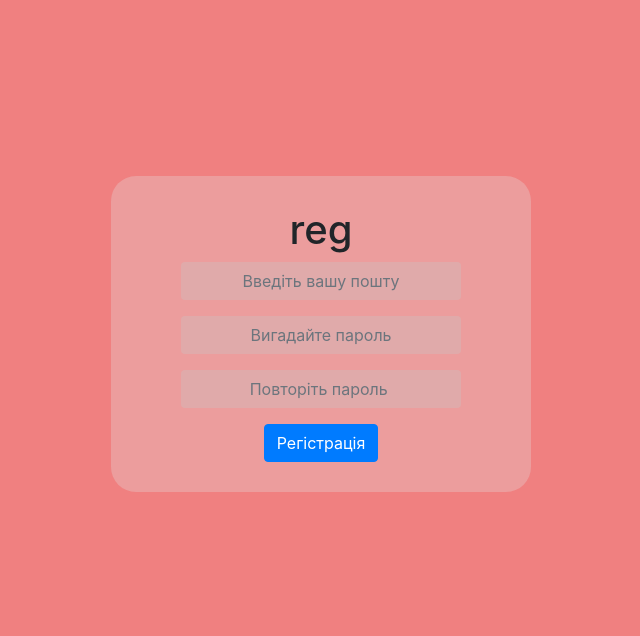
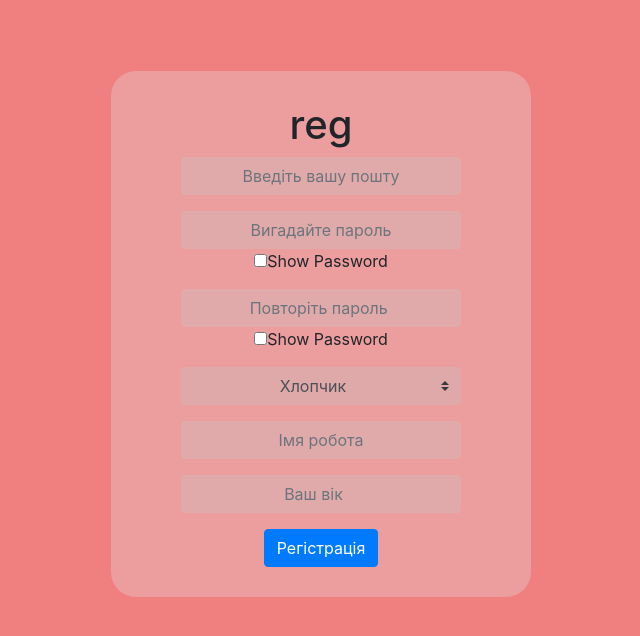
Before and after one commit to Neshell/ruh, a PHP site: page / in a window 1280 px wide. Shown: the part 66-702 px from the top of the page, without its empty margins (319-959 px from the left). Run offline with PHP 8.4, Linux system fonts and the light colour scheme; some libraries are stand-ins or nearby versions.

Commit message:
1 step registration

```diff
--- a/application/views/main-view.php
+++ b/application/views/main-view.php
@@ -5,10 +5,27 @@
                aria-describedby="emailHelp">
     </div>
     <div class="form-group">
-        <input type="password" placeholder="Вигадайте пароль" class="form-control" id="exampleInputPassword1">
+        <input type="password" placeholder="Вигадайте пароль" class="password form-control" id="exampleInputPassword">
+        <input type="checkbox" onclick="myFunction(this.id)" id="checkbox1">Show Password
+
     </div>
     <div class="form-group">
-        <input type="password" placeholder="Повторіть пароль " class="form-control" id="exampleInputPassword1">
+        <input type="password" placeholder="Повторіть пароль " class="password form-control" id="exampleInputPassword1">
+        <input type="checkbox" onclick="myFunction(this.id)" id="checkbox2">Show Password
+    </div>
+    <div class="form-group">
+        <select class="custom-select form-control mr-sm-2" id="inlineFormCustomSelect">
+            <option value="0" selected>Хлопчик</option>
+            <option value="1">Дівчинка</option>
+        </select>
+    </div>
+    <div class="form-group">
+        <input type="text" class="form-control" placeholder="Імя робота"
+               aria-describedby="emailHelp">
+    </div>
+    <div class="form-group">
+        <input type="number" class="form-control" placeholder="Ваш вік""
+               aria-describedby="emailHelp">
     </div>
     <button type="submit" class="btn btn-primary">Регістрація</button>
 </form>
```
